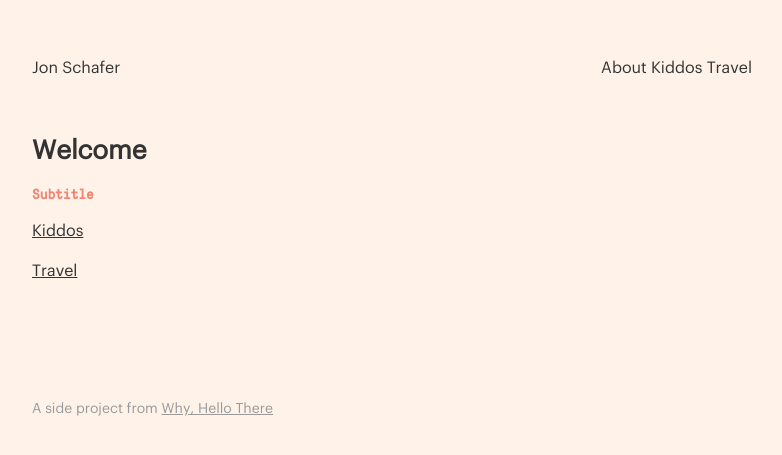
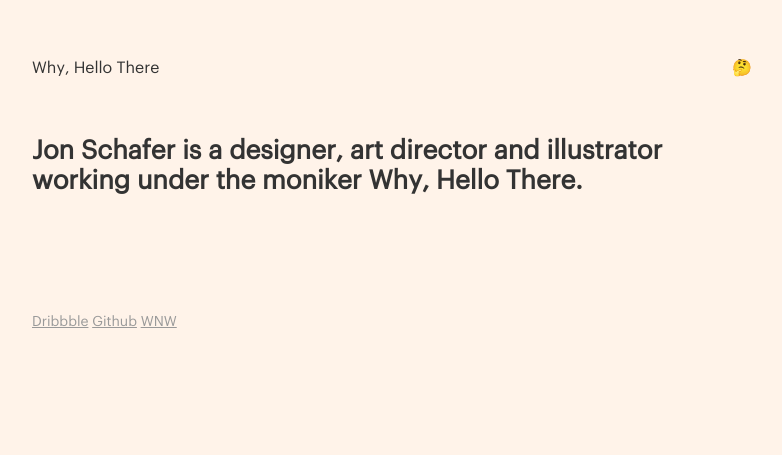
Before and after one commit to jonaschafer/jonaschafer.github.io, a Jekyll site: the page built from index.md, in a window 1280 px wide. Shown: the top 455 px of the page, without its empty margins (248-1030 px from the left). Built offline with Jekyll 4.4.1, drawn with Linux system fonts in a browser that asks for light colours; our own code applies the rules of GitHub Pages for plain Markdown files.

Commit message:
new footer for kiddos blog, new footer other pages, aadded content to homepage

```diff
--- a/_includes/footer.html
+++ b/_includes/footer.html
@@ -1,7 +1,11 @@
 <footer>
 	<div class="parent">
 	  <div class="left">
-			<p class="footer">A side project from <a href="http://www.jonschafer.com">Why, Hello There</a></p>
+			<p class="footer">
+        <a href="http://www.dribbble.com/whyhellothere">Dribbble</a>
+        <a href="http://www.github.com/jonaschafer">Github</a>
+        <a href="http://www.workingnotworking.com/whyhellothere">WNW</a>
+      </p>
 		</div>
 
 	</div>
--- a/_includes/navigation.html
+++ b/_includes/navigation.html
@@ -1,13 +1,11 @@
 <nav>
   <div class="parent">
     <div class="left"><p>
-      <a class="no-underline" href="{{ site.url }}">Jon Schafer</a>
+      <a class="no-underline" href="{{ site.url }}">Why, Hello There</a>
     </div>
 
     <div class="right">
-      <a class="no-underline" href="{{ site.url }}/about">About</a>
-      <a class="no-underline" href="{{ site.url }}/kiddos">Kiddos</a>
-      <a class="no-underline" href="{{ site.url }}/travel">Travel</a>
+      <a class="no-underline" href="{{ site.url }}/about">🤔</a>
     </div>
   </div>
 </nav>
--- a/index.md
+++ b/index.md
@@ -1,9 +1,4 @@
 ---
 layout: default
 ---
-# Welcome
-
-###### Subtitle
-[Kiddos](/kiddos)
-
-[Travel](/travel)
+<h1> Jon Schafer is a designer, art director and illustrator working under the moniker Why, Hello There. </h1>
```
Also changed, not shown: _includes/footer-kiddos.html (added, +8 -0 lines).
